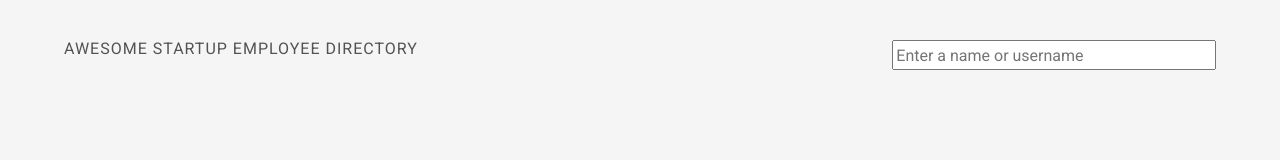
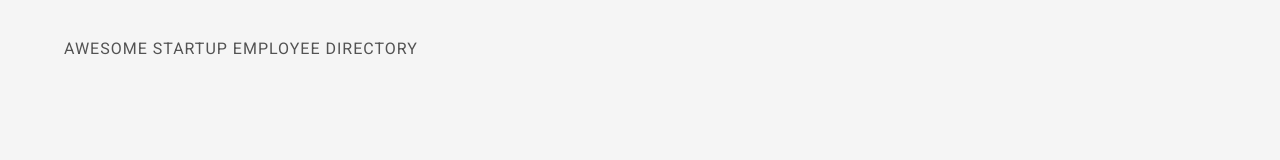
Before and after one commit to arvinalvea/techdegree-project8, a plain HTML site: page index.html in a window 1280 px wide. Drawn offline with Linux system fonts and the light colour scheme; no server answers.

Commit message:
Added hover state to user cards + removed search input

```diff
--- a/css/styles.css
+++ b/css/styles.css
@@ -39,6 +39,11 @@ h1 {
     margin-bottom: 25px;
     flex-basis: 30.5%;
     justify-content: center;
+    transition: transform .2s ease-out;
+}
+
+.card:hover {
+    transform: scale(1.1, 1.1);
 }
 
 .grid-container {
@@ -100,23 +105,9 @@ h1 {
     color: #8F8F8F;
 }
 
-#user-search {
-    float: right;
-    margin-bottom: 20px;
-    margin-top: 2.5em;
-    width: 35%;
-    height: 30px
-}
-
 /* ============================================= */
 /*              Flexbox Containers               */
 /* ============================================= */
-
-header {
-    display: flex;
-    width: 90%;
-    margin: 0 auto;
-}
 
 .grid-container {
     display: flex;
--- a/index.html
+++ b/index.html
@@ -14,7 +14,6 @@
 
     <header>
         <h1>AWESOME STARTUP EMPLOYEE DIRECTORY</h1>
-        <input type="text" id="user-search" name="user-search" placeholder="Enter a name or username">
     </header>
 
     <main class="grid-container">
--- a/js/app.js
+++ b/js/app.js
@@ -6,7 +6,7 @@ const gridContainer = document.querySelector(".grid-container");
 const overlay = document.querySelector(".overlay");
 const modalContainer = document.querySelector(".modal-content");
 const modalClose = document.querySelector(".modal-close");
-let userInput;
+
 
 // Functions
 function displayEmployees(employeeData) {
@@ -83,7 +83,3 @@ gridContainer.addEventListener('click', e => {
 modalClose.addEventListener('click', () => {
     overlay.classList.add("hidden");
 });
-
-document.getElementById("user-search").addEventListener("keyup", function () {
-
-});
```
